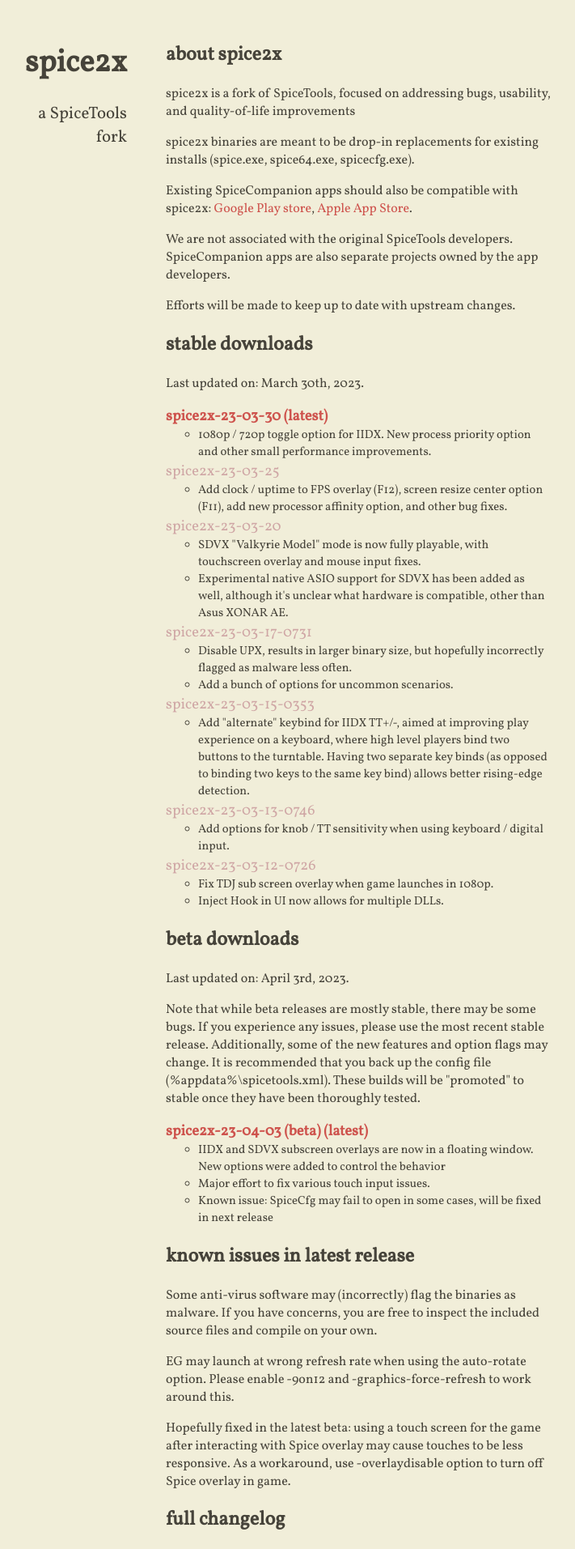
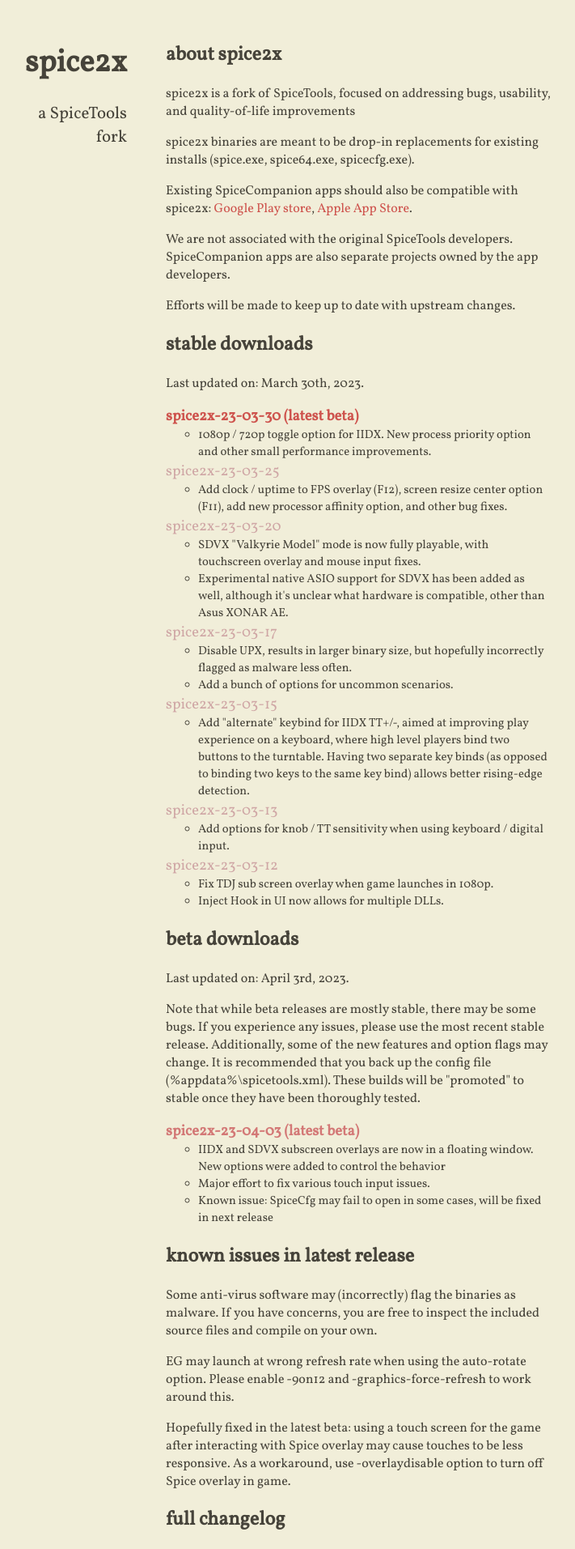
Before and after one commit to spice2x/spice2x.github.io, a Jekyll site: the page built from docs/index.html, in a window 1280 px wide. Shown: the top 1913 px of the page at 81% size, without its empty margins (299-1010 px from the left). Built offline with Jekyll 4.4.1, drawn with Linux system fonts in a browser that asks for light colours; nearby versions of some CDN libraries.

```diff
--- a/docs/_includes/content.html
+++ b/docs/_includes/content.html
@@ -19,7 +19,7 @@
 
 <p>Last updated on: March 30th, 2023.</p>
 
-<ul class="downloads">
+<ul class="downloads highlight-latest">
   <li>
     <a href="https://github.com/spice2x/spice2x.github.io/releases/download/23-03-30/spice2x-23-03-30.zip">
       spice2x-23-03-30
@@ -57,7 +57,7 @@
   </li>
   <li>
     <a href="https://github.com/spice2x/spice2x.github.io/releases/download/23-03-17-0731/spice2x-23-03-17-0731.zip">
-      spice2x-23-03-17-0731
+      spice2x-23-03-17
     </a>
     <ul>
       <li>
@@ -70,7 +70,7 @@
   </li>
   <li>
     <a href="https://github.com/spice2x/spice2x.github.io/releases/download/23-03-15-0353/spice2x-23-03-15-0353.zip">
-      spice2x-23-03-15-0353
+      spice2x-23-03-15
     </a>
     <ul>
       <li>
@@ -82,7 +82,7 @@
   </li>
   <li>
     <a href="https://github.com/spice2x/spice2x.github.io/releases/download/23-03-13-0746/spice2x-23-03-13-0746.zip">
-      spice2x-23-03-13-0746
+      spice2x-23-03-13
     </a>
     <ul>
       <li>
@@ -92,7 +92,7 @@
   </li>
   <li>
     <a href="https://github.com/spice2x/spice2x.github.io/releases/download/23-03-12-0726/spice2x-23-03-12-0726.zip">
-      spice2x-23-03-12-0726
+      spice2x-23-03-12
     </a>
     <ul>
       <li>
@@ -115,10 +115,10 @@
   stable once they have been thoroughly tested.
 </p>
 
-<ul class="downloads">
+<ul class="downloads-beta highlight-latest">
   <li>
     <a href="https://github.com/spice2x/spice2x.github.io/releases/download/23-04-03/spice2x-23-04-03.zip">
-      spice2x-23-04-03 (beta)
+      spice2x-23-04-03
     </a>
     <ul>
       <li>IIDX and SDVX subscreen overlays are now in a floating window. New options were added to control the behavior</li>
--- a/docs/assets/main.scss
+++ b/docs/assets/main.scss
@@ -74,28 +74,39 @@ pre {
 	font-size: 0.75em;
 }
 
-ul.downloads {
+ul.downloads, ul.downloads-beta {
 	list-style-type: none;
 	padding-left: 0;
 }
 
-ul.downloads li {
+ul.downloads li, ul.downloads-beta li {
 	font-size: 0.96em;
 }
 
-ul.downloads li a {
+ul.downloads li a, ul.downloads-beta li a {
 	font-size: 1.2em;
 	font-weight: lighter;
+}
+
+ul.downloads li a {
 	color: #cfa6a5;
 }
 
-ul.downloads li:first-child a {
+ul.downloads-beta li a {
+	color: #d37876;
+}
+
+ul.downloads.highlight-latest li:first-child a {
 	font-weight: bold;
 	color: #CE534D;
 }
 
-ul.downloads li:first-child a::after {
-	content: " (latest)";
+ul.highlight-latest li:first-child a::after {
+	content: " (latest beta)";
+}
+
+ul.downloads-beta.highlight-latest li:first-child a {
+	font-weight: bold;
 }
 
 /*** author ***/
```
Also changed, not shown: docs/archive.md (added, +19 -0 lines).
